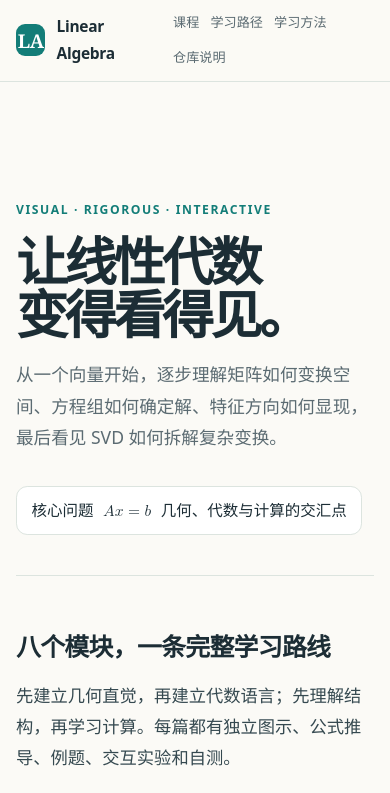
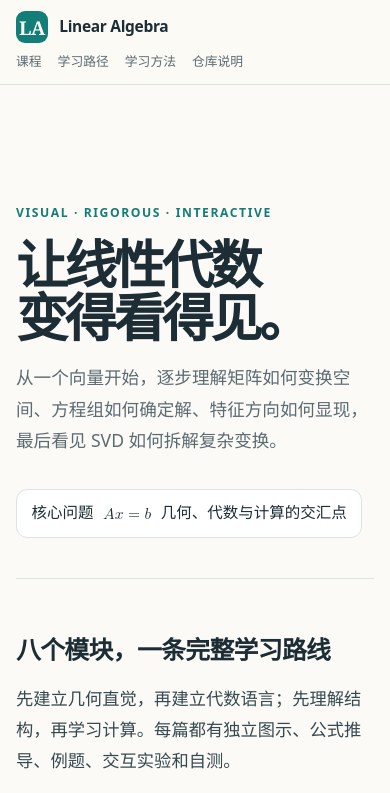
Before and after one commit to 1998x-stack/Linear-Algebra, a plain HTML site: page index.html in a window 390 px wide. Shown: the top 793 px of the page. Drawn offline with Linux system fonts and the light colour scheme.

Commit message:
Prevent narrow-screen header and equation overflow

```diff
--- a/assets/css/site.css
+++ b/assets/css/site.css
@@ -107,8 +107,9 @@ code{font-family:ui-monospace,SFMono-Regular,Consolas,monospace;font-size:.9em}
 }
 @media(max-width:560px){
  body{font-size:15.5px}
- .header-inner{padding:.7rem 1rem}
- .header-nav{gap:.7rem;font-size:.82rem}
+ .header-inner{padding:.7rem 1rem;flex-wrap:wrap;align-items:center;gap:.4rem}
+ .header-nav{width:100%;gap:1rem;font-size:.8rem}
+ .hero-equation{flex-wrap:wrap}
  .page-shell{padding:1.2rem .9rem 3.5rem}
  .article-header h1{font-size:2.6rem}
  figure{padding:.65rem}
```
